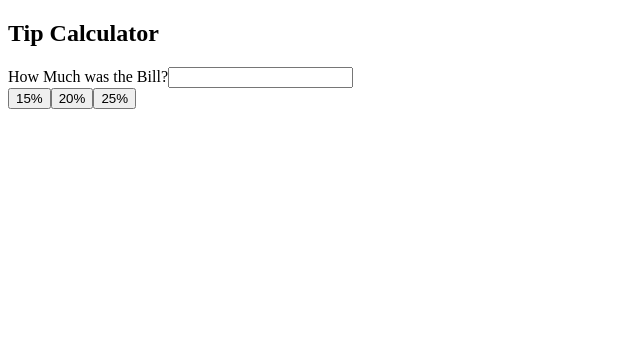
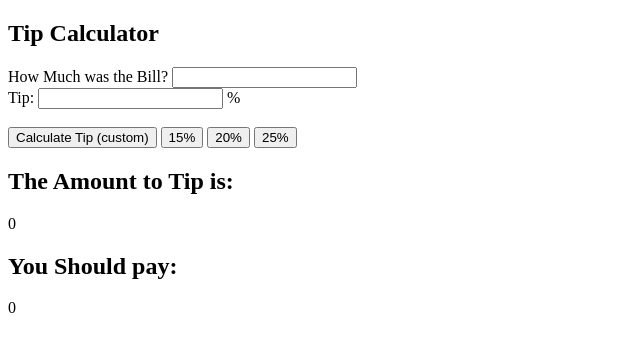
Before and after one commit to dstrauss07/jsbrowserpractice, a plain HTML site: page tip.html in a window 1280 px wide. Both pictures are taken after a click on the button "15%". Shown: the whole page, without its empty margins (0-640 px from the left). Drawn offline with Linux system fonts and the light colour scheme.

Commit message:
tipcalc1

```diff
--- a/js/tip.js
+++ b/js/tip.js
@@ -1,6 +1,36 @@
-var billTotal = document.getElementById("bill-total"),
+var billAmount = document.getElementById("bill-amount"),
+    customTip = document.getElementById("tip-percentage"),
+    customTipButton = document.getElementById("custom-tip"),
     fifteenPer = document.getElementById("fifteen-percent"),
     twentyPer = document.getElementById("twenty-percent"),
     twentyfivePer = document.getElementById("twentyfive-percent"),
     tipTotal = document.getElementById("tip-total"),
     billTotal= document.getElementById("bill-total");
+
+
+    customTipButton.addEventListener("click", function(){
+        var checkAmount = parseFloat(billAmount.value),
+            tipPercentage = parseFloat(customTip.value)/100,
+            tipAmountCustom = checkAmount *tipPercentage,
+            totalAmount= checkAmount + tipAmountCustom;
+            tipTotal.innerHTML = tipAmountCustom;
+            billTotal.innerHTML = totalAmount;
+    });
+
+
+    fifteenPer.addEventListener("click",function(){
+            tipCalc(fifteenPer);
+    });
+    twentyPer.addEventListener("click",function(){
+        tipCalc(twentyPer);
+    });
+    twentyfivePer.addEventListener("click",function(){
+        tipCalc(twentyfivePer);
+    });
+
+    var tipCalc = function tipCalc(button){
+        var bill = billAmount.value;
+        tipAmount = bill * button.value;
+        tipTotal.innerHTML = tipAmount;
+        billTotal.innerHTML = (1 * tipAmount) + (1 * bill);
+    }
--- a/tip.html
+++ b/tip.html
@@ -9,12 +9,20 @@
 <h2>Tip Calculator </h2>
 
 <div>
-<label>How Much was the Bill?</label><input type="number" id="bill-total">
+<label>How Much was the Bill?</label>
+<input type="number" id="bill-amount"> <br>
+Tip: <input type= "number" id="tip-percentage"> %
 <br>
-<button id="15-percent">15%</button><button id="20-percent">20%</button><button id="25-percent">25%</button>
+<br>
+<button id="custom-tip">Calculate Tip (custom)</button>
+<button id="fifteen-percent" value=".15">15%</button>
+<button id="twenty-percent" value=".2">20%</button>
+<button id="twentyfive-percent" value=".25">25%</button>
 </div>
+<h2>The Amount to Tip is:</h2>
 <div id="tip-total"></div>
-<div id="bill-total"></div>
+<h2>You Should pay:</h2>
+<div id="bill-total">$0.00</div>
 
 <script src="js/tip.js"></script>
 </body>
```
Also changed, not shown: index.html (+1 -1 lines).
